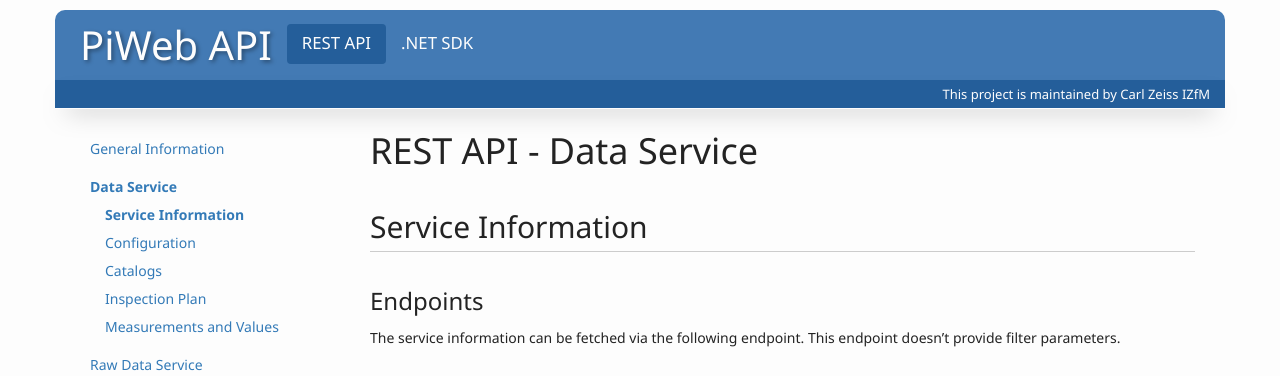
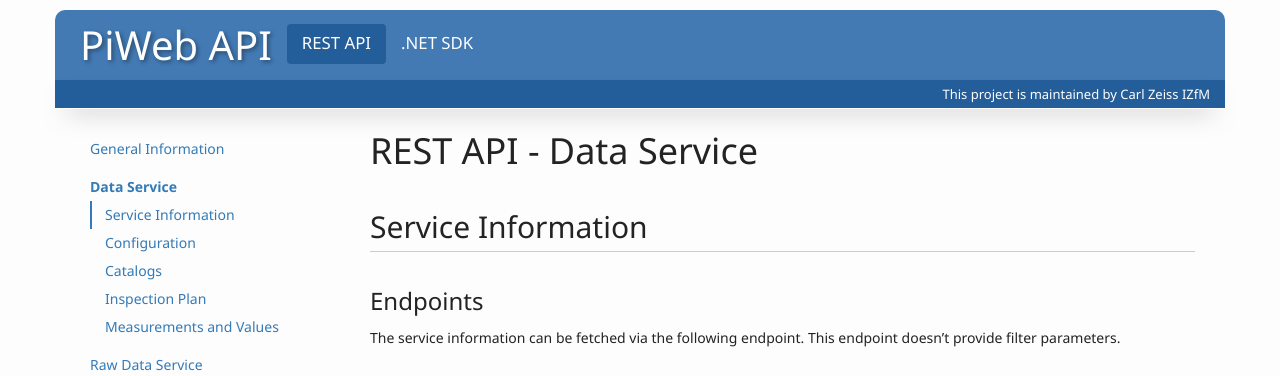
Before and after one commit to ZEISS-PiWeb/PiWeb-Api, a Jekyll site: the page built from _pages/0121-restapi-dataservice-serviceInformation.md, in a window 1280 px wide. Shown: the top 376 px of the page. Built offline with Jekyll 4.4.1, drawn with Linux system fonts in a browser that asks for light colours.

Commit message:
Update toc_sub.html

```diff
--- a/_includes/toc_sub.html
+++ b/_includes/toc_sub.html
@@ -20,7 +20,7 @@
 								{% endfor %}
 								{% if subPage %}
 									{% capture url %}{{site.baseurl}}{{ subPage.url}}{% endcapture %}
-									<li><a {% if subPage.url == page.url %}class="bold" {% endif %}href="{{url}}">{{ subPage.pageTitle }}</a></li>
+									<li {% if subPage.url == page.url %}class="active" {% endif %}><a href="{{url}}">{{ subPage.pageTitle }}</a></li>
 								{% else %}
 									<li><a href="#{{ subSec[1] | slugify }}">{{ subSec[1] }}</a></li>
 								{% endif %}
```
